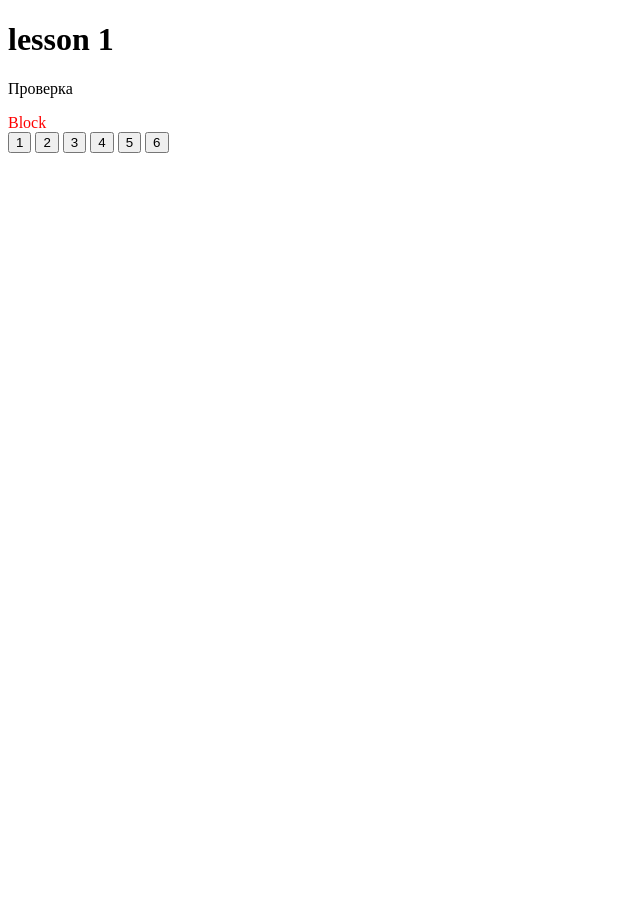
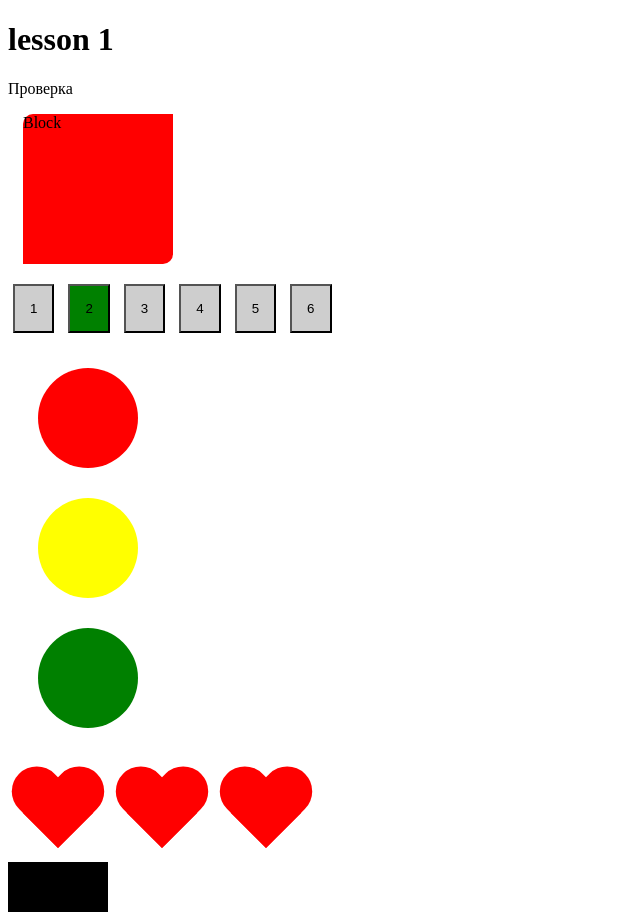
Before and after one commit to MeyManBro/LessonJS, a plain HTML site: page udemy/Lesson_1/index.html in a window 1280 px wide. Shown: the whole page, without its empty margins (0-640 px from the left). Before the commit the page ends 800 px from the top, so only its background shows below. Drawn offline with Linux system fonts and the light colour scheme.

Commit message:
element js

```diff
--- a/udemy/Lesson_1/index.html
+++ b/udemy/Lesson_1/index.html
@@ -28,5 +28,6 @@
     <div class="heart"></div>
 
     <!-- <script src="script.js"></script> -->
+    <script src="lesson19.js"></script>
 </body>
 </html>
--- /dev/null
+++ b/udemy/Lesson_1/lesson19.js
@@ -0,0 +1,27 @@
+let box = document.getElementById('box'),
+    btn = document.getElementsByTagName('button'),
+    circle = document.getElementsByClassName('circle'),
+    heart = document.querySelectorAll('.heart'),
+    onerHeart = document.querySelector('.heart');
+
+
+box.style.borderRadius = '10px 0 10px 0';
+btn[1].style.backgroundColor = 'green';
+circle[0].style.backgroundColor = 'red';
+circle[1].style.backgroundColor = 'yellow';
+circle[2].style.backgroundColor = 'green';
+
+// for (let i = 0; i < heart.length; i++ ) {
+//     heart[i].style.backgroundColor = 'blue';
+// }
+
+// heart.forEach(function(item, i, hearts){
+//     item.style.backgroundColor ='grey';
+// });
+
+let div = document.createElement('div');
+
+div.classList.add('black');
+
+document.body.appendChild(div);
+console.log(div);
--- a/udemy/Lesson_1/style/style.css
+++ b/udemy/Lesson_1/style/style.css
@@ -1,3 +1,68 @@
 #box {
-    color: red;
+    background-color: red;
+    height: 150px;
+    width: 150px;
+    margin: 15px;
 }
+
+button {
+    background-color: #cecece;
+    padding: 15px;
+    margin: 5px;
+}
+.circle {
+    background-color: #1e1cc4;
+    width: 100px;
+    height: 100px;
+    border-radius: 50%;
+    margin: 30px;
+}
+
+.heart {
+	display: inline-block;
+    position: relative;
+    width: 100px;
+    height: 90px;
+    margin-top: 10px;
+}
+.heart:before,
+.heart:after {
+    position: absolute;
+    content: "";
+    left: 50px;
+    top: 0;
+    width: 50px;
+    height: 80px;
+    background: red;
+    -moz-border-radius: 50px 50px 0 0;
+    border-radius: 50px 50px 0 0;
+    -webkit-transform: rotate(-45deg);
+       -moz-transform: rotate(-45deg);
+        -ms-transform: rotate(-45deg);
+         -o-transform: rotate(-45deg);
+            transform: rotate(-45deg);
+    -webkit-transform-origin: 0 100%;
+       -moz-transform-origin: 0 100%;
+        -ms-transform-origin: 0 100%;
+         -o-transform-origin: 0 100%;
+            transform-origin: 0 100%;
+}
+.heart:after {
+    left: 0;
+    -webkit-transform: rotate(45deg);
+       -moz-transform: rotate(45deg);
+        -ms-transform: rotate(45deg);
+         -o-transform: rotate(45deg);
+            transform: rotate(45deg);
+    -webkit-transform-origin: 100% 100%;
+       -moz-transform-origin: 100% 100%;
+        -ms-transform-origin: 100% 100%;
+         -o-transform-origin: 100% 100%;
+            transform-origin :100% 100%;
+}
+
+.black {
+    height: 50px;
+    width: 100px;
+    background-color: black;
+}
```
